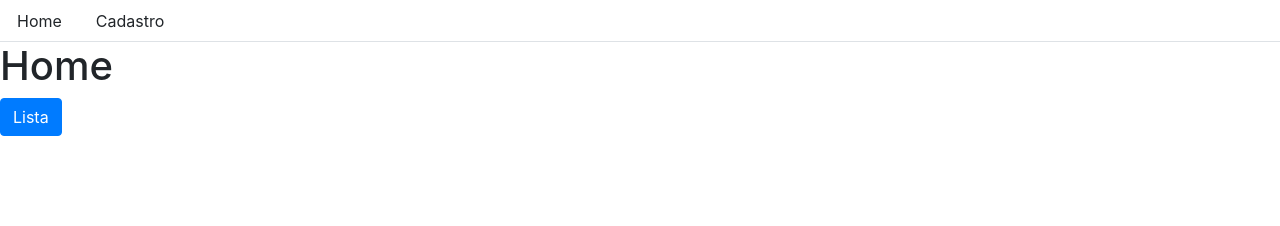
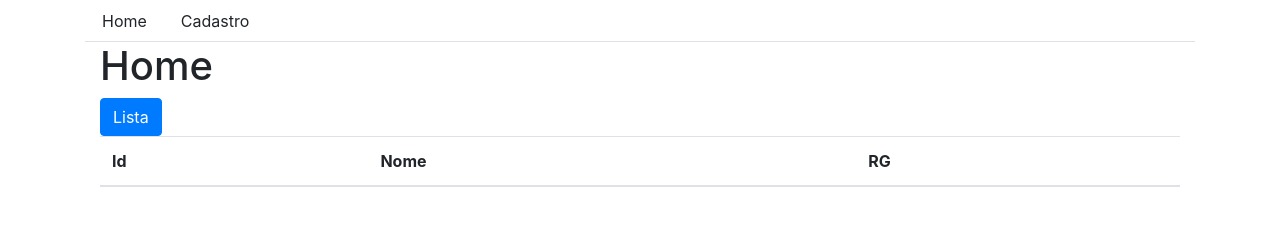
Before and after one commit to Luaoliver/AngularJS, a website: page index.html in a window 1280 px wide. Drawn offline with nearby package versions, Linux system fonts and the light colour scheme; some packages are replaced by stand-ins of ours.

Commit message:
dynamic table

```diff
--- a/home/home-controller.js
+++ b/home/home-controller.js
@@ -13,7 +13,7 @@ function HomeController($location, CursoService){
     vm.listarClientes = function(){
         CursoService.exec_GET().then(function(response){
             if(response){
-                console.log(response)
+                vm.clientes = response
             }
         })
     }
--- a/home/home.html
+++ b/home/home.html
@@ -1,3 +1,24 @@
-<h1>{{vm.texto}}</h1>
+<div class="container">
 
-<button type="button" class="btn btn-primary" ng-click="vm.listarClientes()">Lista</button> <!-- ng-click caprtura o click do ususário e executa o que foi atribuido-->
+    <h1>{{vm.texto}}</h1>
+
+    <button type="button" class="btn btn-primary" ng-click="vm.listarClientes()">Lista</button> <!-- ng-click caprtura o click do ususário e executa o que foi atribuido-->
+
+    <table class="table">
+        <thead>
+          <tr>
+            <th scope="col">Id</th>
+            <th scope="col">Nome</th>
+            <th scope="col">RG</th>
+          </tr>
+        </thead>
+        <tbody>
+          <tr ng-repeat="cliente in vm.clientes">
+            <th scope="row">{{cliente.id}}</th>
+            <td>{{cliente.nome}}</td>
+            <td>{{cliente.rg}}</td>
+          </tr>
+        </tbody>
+      </table>
+
+</div>
--- a/index.html
+++ b/index.html
@@ -31,7 +31,8 @@
 
 <body ng-app="app"> <!-- o html body faz parte do modulo app -->
 
-    <div ng-controller="MenuController as vm">
+    <div class="container">
+        <div ng-controller="MenuController as vm"> <!-- tudo que acontece no appControler é replicado na div -->
             <ul class="nav nav-tabs">
                 <li class="nav-item" ng-repeat="item in vm.itensMenu">
                     <a ng-class="item.classe" ng-click="vm.menu(item.titulo, vm.itensMenu)">{{item.titulo}}</a>
@@ -39,12 +40,10 @@
             </ul>
         </div>
 
-
-    <div> <!-- tudo que acontece no appControler é replicado na div -->
-
         <div ng-view></div>
 
     </div>
+
 </body>
 
 
```
Lines whose indentation alone changed are shown as unchanged.
